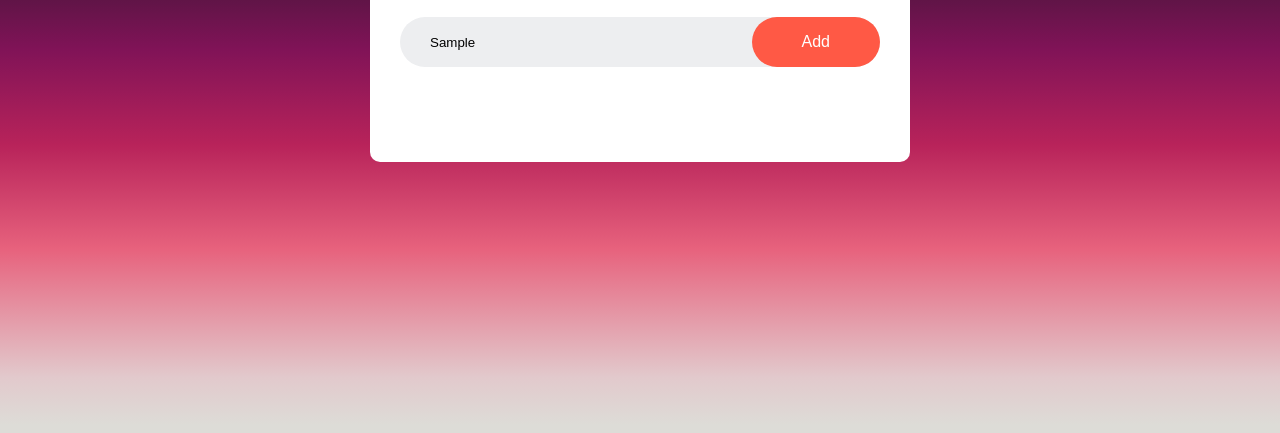
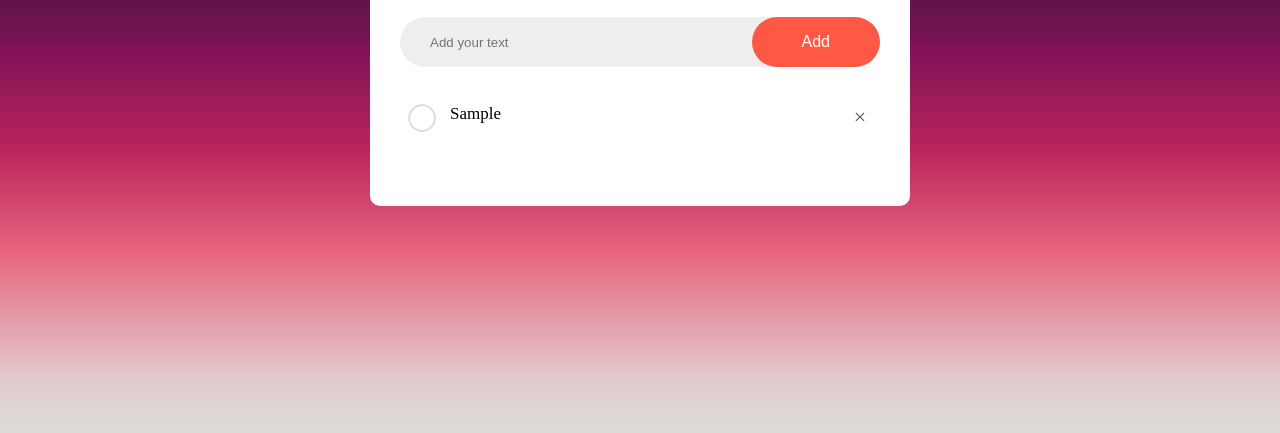
Before and after one commit to rohitrwt7827-arch/ToDo-app-js, a plain HTML site: page index.html in a window 1280 px wide. Both pictures are taken after typing "Sample" into the empty fields and a click on the button "Add". Shown: the part 183-616 px from the top of the page. Drawn offline with Linux system fonts and the light colour scheme.

Commit message:
Implemented localStorage to save tasks

```diff
--- a/index.html
+++ b/index.html
@@ -13,14 +13,13 @@
         <div class="todo-app">
             <h2>TO-Do List <img src="./assets/images/icon.png" alt=""></h2>
             <div class="row">
-                <input type="text" placeholder="Add your text" id="input-box">
-                <button>Add</button>
+                <input type="text" id="input-box" placeholder="Add your text" >
+                <button onclick="addTask()">Add</button>
 
             </div>
             <ul class="list-container">
-                <!-- <li class="checked">Task 1</li>
-                <li>Task 1</li>
-                <li>Task 1</li> -->
+                 <!-- <li class="checked"></li> -->
+
             </ul>
         </div>
 
--- a/script.js
+++ b/script.js
@@ -0,0 +1,36 @@
+const inputBox=document.querySelector("#input-box")
+const listContainer=document.querySelector(".list-container")
+
+function addTask(){
+    if(inputBox.value===""){
+        alert("You must write something")
+    }
+    else{
+        let li=document.createElement("li")
+        li.innerHTML=inputBox.value
+        listContainer.appendChild(li)
+        let span=document.createElement("span")
+        span.innerHTML="\u00d7"
+        li.appendChild(span)
+    }
+    inputBox.value=""
+    saveData();
+}
+
+listContainer.addEventListener("click",function(e){
+    if(e.target.tagName==="LI"){
+        e.target.classList.toggle("checked")
+        saveData()
+    }else if(e.target.tagName==="SPAN"){
+        e.target.parentElement.remove();
+        saveData()
+    }
+
+},false)
+function saveData(){
+    localStorage.setItem("data",listContainer.innerHTML)
+}
+function showTask(){
+    listContainer.innerHTML=localStorage.getItem("data")
+}
+showTask();
--- a/style.css
+++ b/style.css
@@ -91,3 +91,19 @@ ul li.checked{
 ul li.checked::before{
     background-image: url(./assets/images/checked.png);
 }
+ul li span{
+    position: absolute;
+    right: 0;
+    top:5px;
+    width: 40px;
+    height: 40px;
+    font-size: 22px;
+    color: #555;
+    line-height: 40px;
+    text-align: center;
+    border-radius: 50%;
+
+}
+ul li span:hover{
+    background:#edeef0;
+}
```
